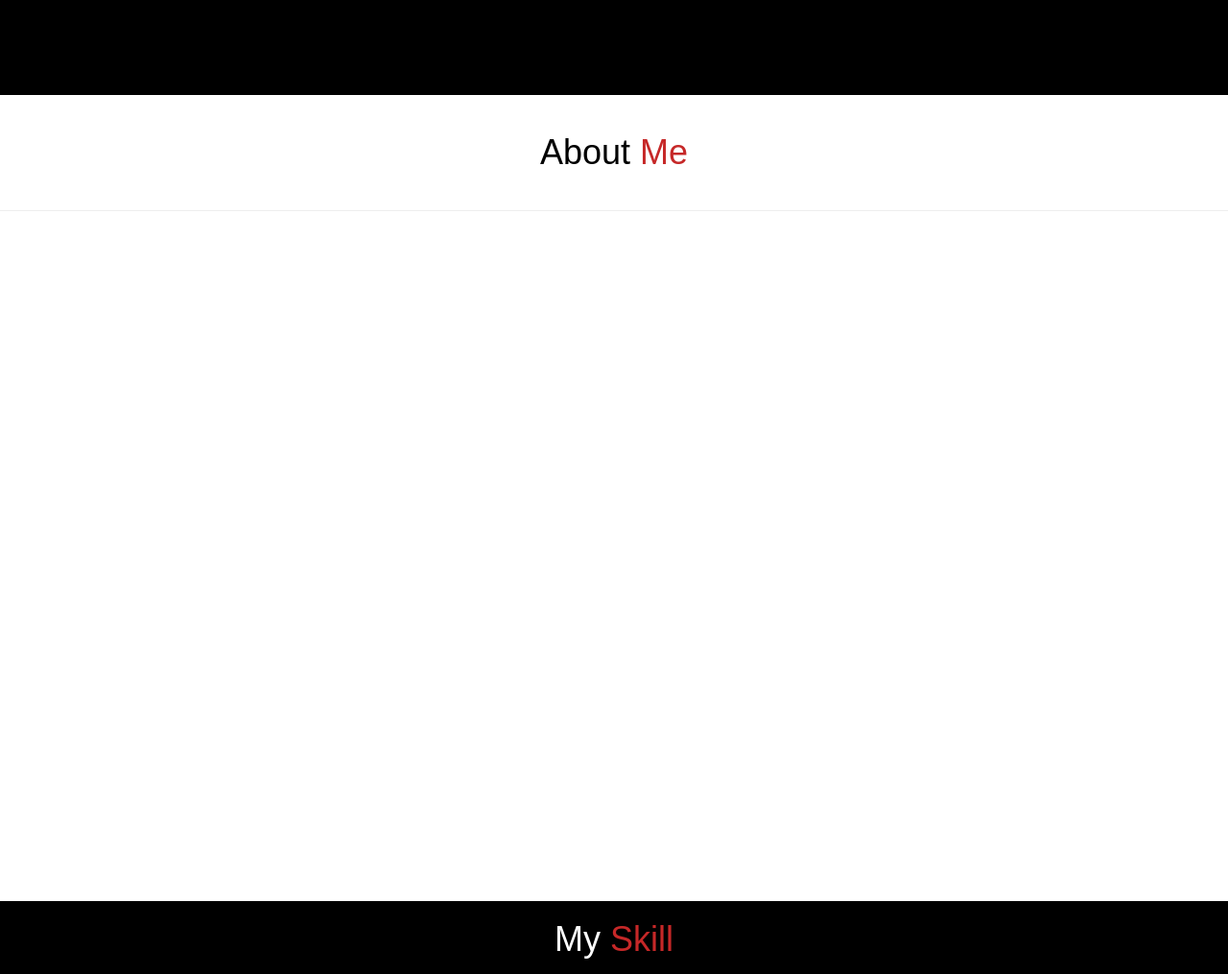
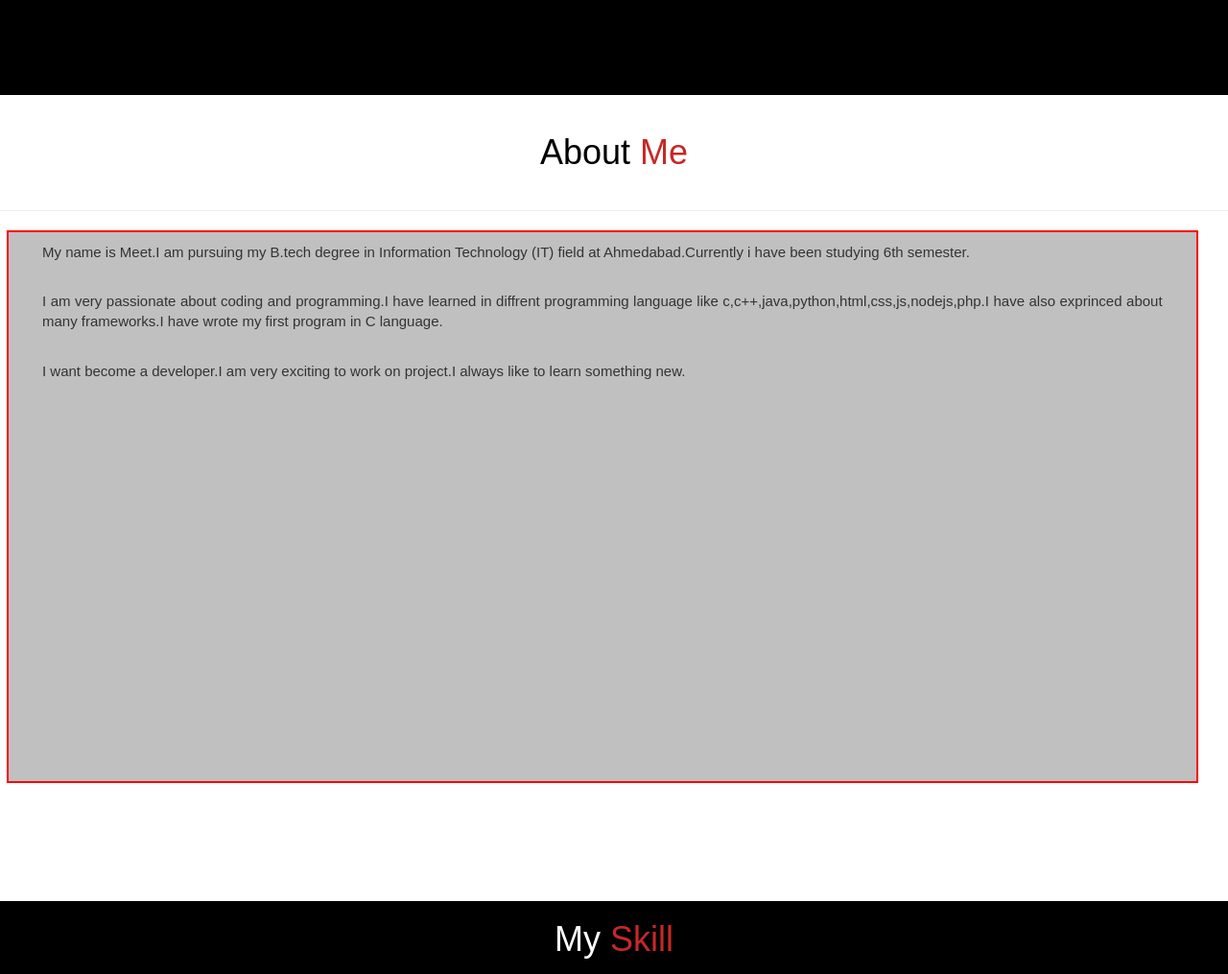
Before and after one commit to meetpatel2512/meet, a PHP site: page /index.html in a window 1280 px wide. Shown: the part 701-1716 px from the top of the page at 96% size. Run offline with PHP 8.4, Linux system fonts and the light colour scheme; some web fonts are replaced.

Commit message:
Update style.css

```diff
--- a/style.css
+++ b/style.css
@@ -142,14 +142,27 @@ button {
 .about {
     height: 100vh;
     background-color: white;
-
 }
 
+.myabout {
+    text-align: justify;
+    height: 72vh;
+    color: unset;
+    width: 97vw;
+    border: 2px solid red;
+    display: flex;
+    flex-direction: column;
+    background-color: silver;
+    justify-content: left;
+    margin: 20px 7px;
+    padding: 0px 10px;
+}
 .myabout p {
-    color: white;
-    font-size: larger;
+    word-wrap:normal;
+    font-size: 1.5rem;
     font-family: Arial, Helvetica, sans-serif;
-
+    box-sizing: content-box;
+    padding: 10px 25px;
 }
 
 
@@ -182,7 +195,11 @@ button {
     border-radius: 5px;
     animation: progress 5s;
 }
-
+hr{
+    height: 5px;
+    background-color: black;
+    border-style: solid;
+}
 @keyframes progress {
     from {
         width: 0;
@@ -234,36 +251,6 @@ button {
     height: 40vh;
     width: 40vw;
 }
-
-/* input {
-    background-color: #231d23;
-    height: 5vh;
-    width: 38vw;
-    border-radius: 10px;
-    padding: 10px;
-    border-bottom: 2px solid #C62828;
-    margin: 3vh 0px;
-} */
-
-/* textarea {
-    background-color: #231d23;
-    border-radius: 10px;
-    padding: 10px;
-    border-bottom: 2px solid #C62828;
-    margin: 3vh 0px;
-    resize: none;
-    height: 17vh;
-    width: 38vw;
-} */
-
-/* .sbtn {
-    padding: 10px 30px;
-    color: white;
-    border-radius: 15px;
-    text-decoration: none;
-    background-color: black;
-    border-color: #C62828;
-} */
 input {
     height: 6.5vh;
     width: 38vw;
@@ -389,7 +376,7 @@ textarea {
 
     .progressbar {
         width: 70vw;
-        height: 12px;
+        height: 7px;
         border: 1px solid red;
         box-shadow: 0 0 10px #c62828;
         border-radius: 5px;
@@ -400,13 +387,14 @@ textarea {
         margin: 8px 0px;
         color: white;
     }
-    .digitalcontatct{
+    .digitalcontatct {
         display: flex;
         flex-direction: column;
-        height: 300px;
-        width: 350px;
+        height: 180px;
+        width: 259px;
+        top: 63px;
         position: relative;
-        left: 30px;
+        right: 25px;
     }
 
 }
```
